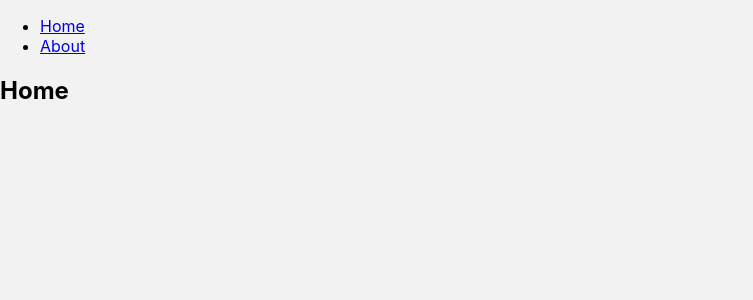
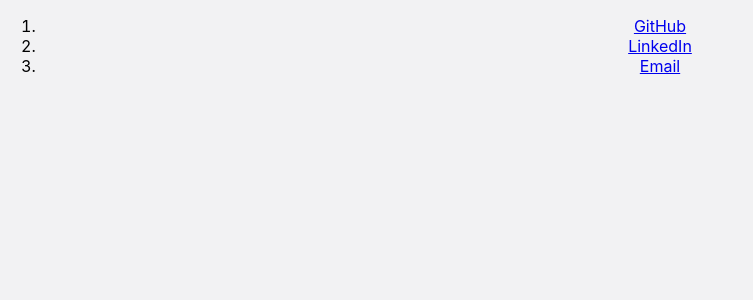
Before and after one commit to AlecSands/PersonalWebsite, a React (Create React App) app in the folder react-tdd/: page / in a window 1280 px wide. Shown: the top 300 px of the page, without its empty margins (0-753 px from the left). Built offline with nearby package versions, Linux system fonts and the light colour scheme.

Commit message:
componentizing navigation things

```diff
--- a/react-tdd/src/App.js
+++ b/react-tdd/src/App.js
@@ -7,50 +7,14 @@ import {
   Route,
   Link
 } from "react-router-dom";
+import Header from './Header';
 
 function App() {
   return (
-    <div>
-      <ul>
-        <li><Link to="/">Home</Link></li>
-        <li><Link to="/about">About</Link></li>
-      </ul>
-      <Route exact path="/" component={Home} />
-      <Route path="/about" component={About} />
+    <div className="App">
+      <Header />
     </div>
-
-    // <Switch>
-    //   <Route path="/about">
-    //     <p>About</p>
-    //   </Route>
-    //   <Route path="/users">
-    //     <p>Users</p>
-    //   </Route>
-    //   <Route path="/">
-    //     <p>Home</p>
-    //   </Route>
-    // </Switch>
-
-
-    // <div className="App">
-    //   <header className="App-header">
-    //     <img src={logo} className="App-logo" alt="logo" />
-    //     <p>
-    //       Edit <code>src/App.js</code> and save to reload. TDD :D React App
-    //     </p>
-    //     <a
-    //       className="App-link"
-    //       href="https://reactjs.org"
-    //       target="_blank"
-    //       rel="noopener noreferrer"
-    //     >
-    //       Learn React
-    //     </a>
-    //   </header>
-    // </div>
   );
 }
-const Home = () => <div><h2>Home</h2></div>
-const About = () => <div><h2>About</h2></div>
 
 export default App;
--- /dev/null
+++ b/react-tdd/src/ContactLinks.js
@@ -0,0 +1,7 @@
+const ContactLinks = [
+  {"displayName": "GitHub", "url": "https://github.com/AlecSands/"},
+  {"displayName": "LinkedIn", "url": "https://www.linkedin.com/in/alec-sands-351ba867/"},
+  {"displayName": "Email", "url": "mailto: sandsalecv@gmail.com"},
+];
+
+export default ContactLinks;
--- /dev/null
+++ b/react-tdd/src/Header.js
@@ -0,0 +1,23 @@
+import React from 'react';
+// import './App.scss';
+import {
+  Link
+} from "react-router-dom";
+import NavLink from "./NavLink"
+import ContactLinks from "./ContactLinks"
+
+function Header() {
+  const navLinks = ContactLinks;
+  const listItems = navLinks.map((navLinks) =>
+    <NavLink name={navLinks} />
+  );
+  return (
+    <nav>
+      <ol>
+        {listItems}
+      </ol>
+    </nav>
+  );
+}
+
+export default Header;
--- /dev/null
+++ b/react-tdd/src/NavLink.js
@@ -0,0 +1,15 @@
+import React from 'react';
+// import './App.scss';
+import {
+  Link
+} from "react-router-dom";
+
+function NavLink(props) {
+  return (
+    <li>
+      <a href={props.name.url}>{props.name.displayName}</a>
+    </li>
+  );
+}
+
+export default NavLink;
```
Also changed, not shown: 2 other files (tests, documents, lock files or other folders).
